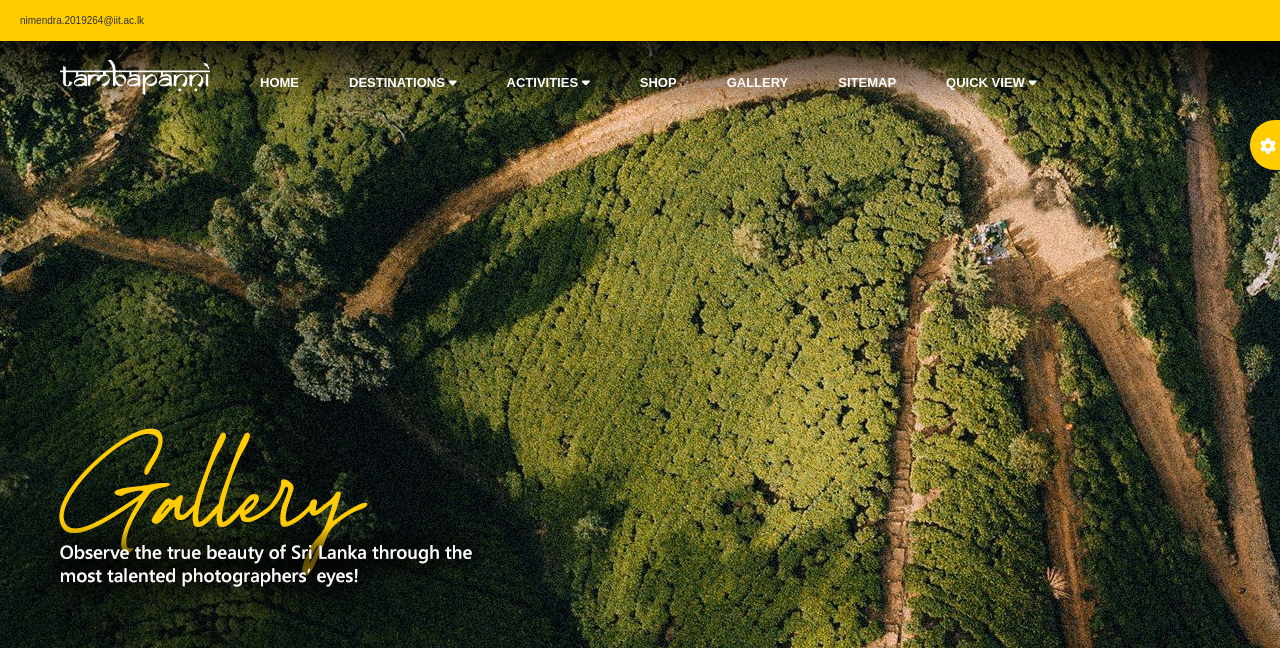
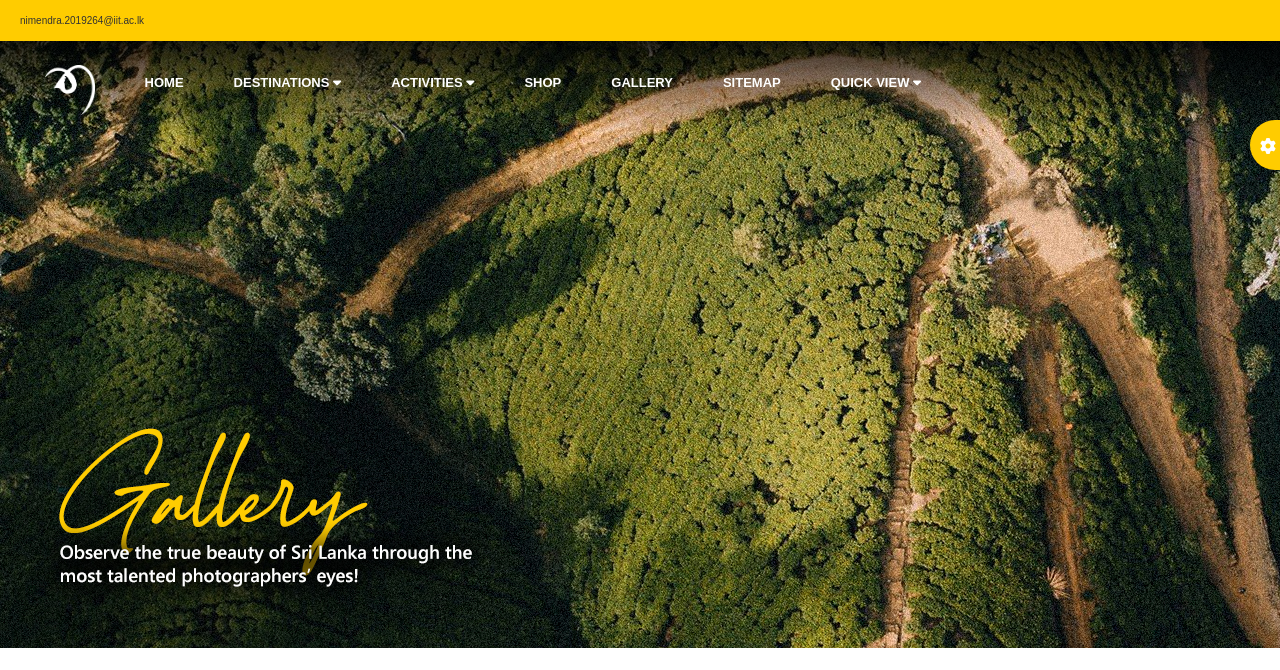
Before and after one commit to nimendrak/CW1WEB, a plain HTML site: page gallery.html in a window 1280 px wide. Shown: the top 670 px of the page. Drawn offline with Linux system fonts and the light colour scheme.

Commit message:
nav bar stage1 updated

```diff
--- a/css/nav.css
+++ b/css/nav.css
@@ -93,14 +93,10 @@ a:hover, .dropbtn:hover {
 }
 
 .logo {
-    width: 150px;
-    height: 35px;
+    height: 50px;
     /*border-radius: 50%;*/
     overflow: hidden;
-    margin-top: 5px;
-    margin-left: 15px;
-
-    /*margin:  0px 0px 0px 0px ;*/
+    margin-top: 10px;
 }
 
 @media screen and (max-width: 800px) {
--- a/gallery.html
+++ b/gallery.html
@@ -27,7 +27,7 @@
         <nav>
             <div class="topnav" id="myTopnav">
                 <div class="nav-content">
-                    <a href="main.html"> <img src="images/logo/logoWithLanka.png" class="logo" id="logo"/></a>
+                    <a href="main.html"> <img src="images/logo/logoWhite.png" class="logo" id="logo"/></a>
                     <div class="nav-items">
                         <a href="#home">HOME</a>
                         <div class="dropdown">
```
Also changed, not shown: images/logo/logoBlack.png (added), images/logo/logoWhite.png (added).
